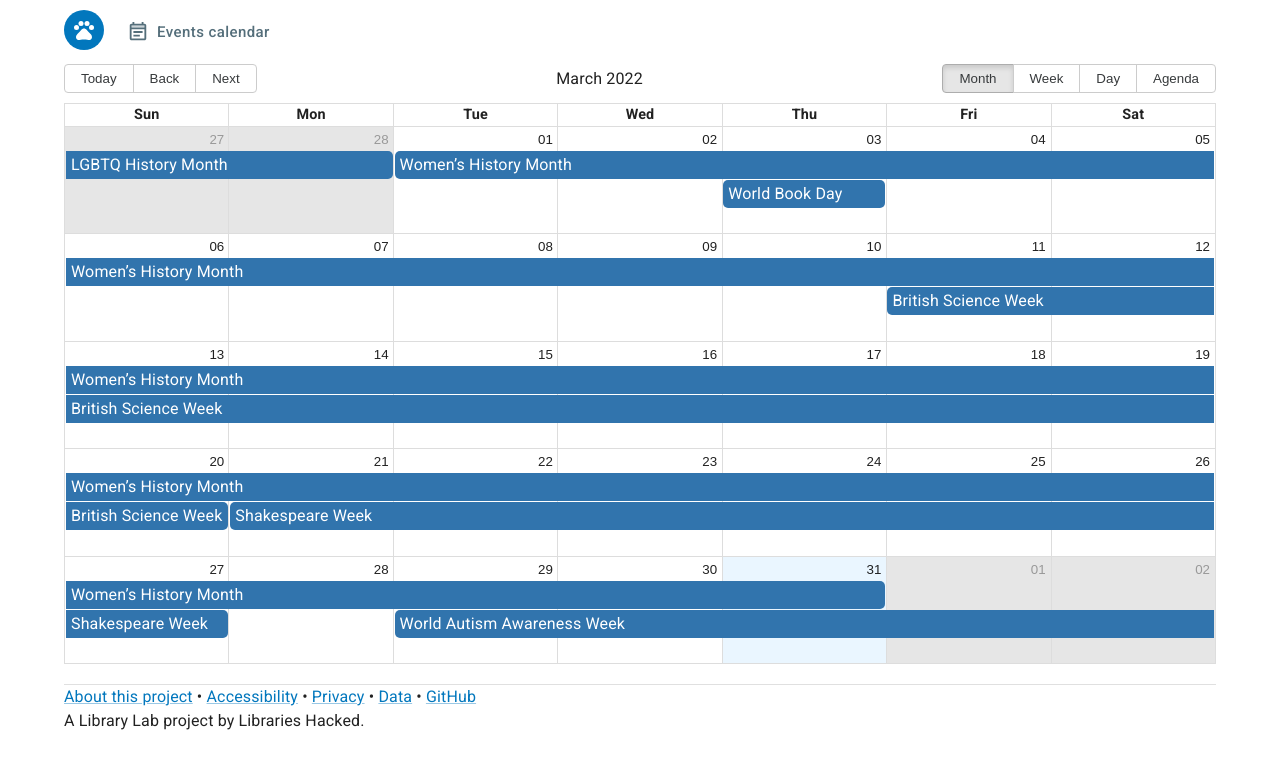
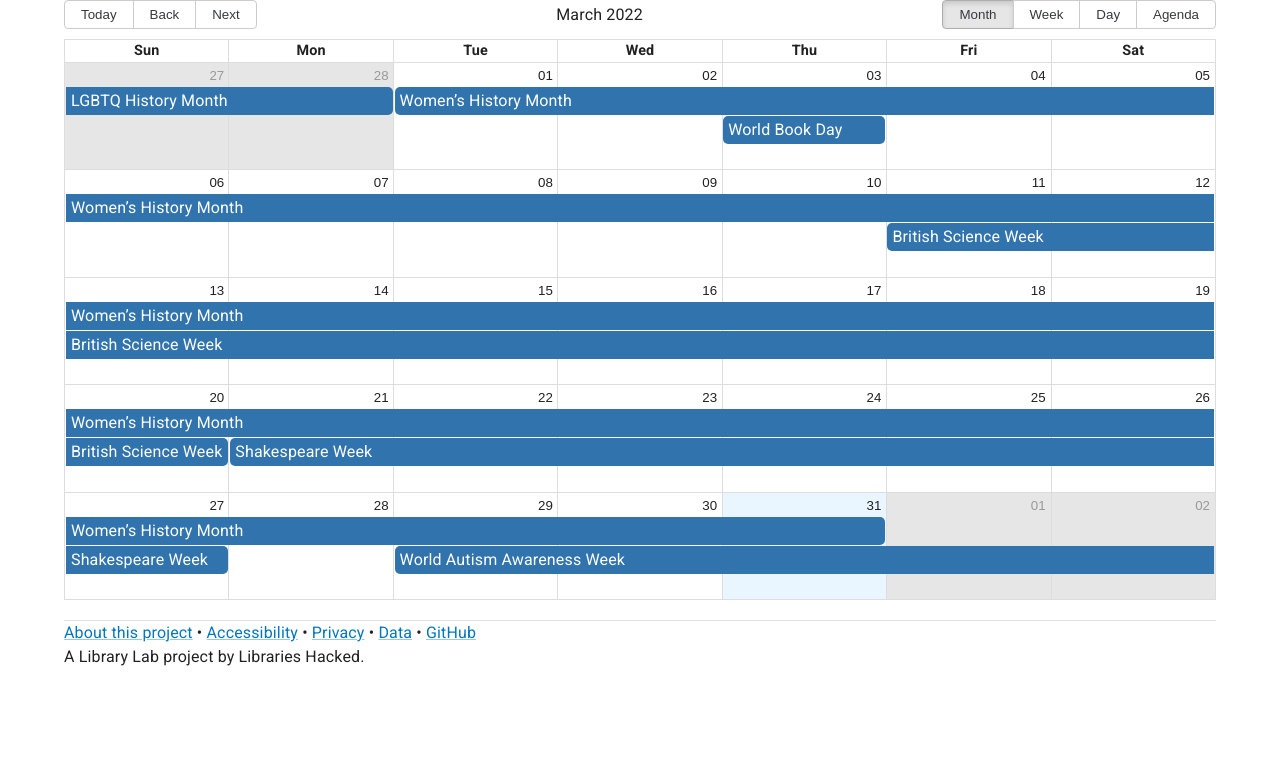
Before and after one commit to LibrariesHacked/library-calendar, a React (Create React App) app: page / in a window 1280 px wide. Shown: the top 768 px of the page. Built offline with nearby package versions, Linux system fonts and the light colour scheme.

Commit message:
Updating packages and removing header

```diff
--- a/src/CalendarApplication.js
+++ b/src/CalendarApplication.js
@@ -8,7 +8,6 @@ import LinearProgress from '@mui/material/LinearProgress'
 import EventCalendar from './EventCalendar'
 import EventDetails from './EventDetails'
 import Footer from './Footer'
-import Header from './Header'
 
 import { useApplicationStateValue } from './context/applicationState'
 import { useViewStateValue } from './context/viewState'
@@ -26,7 +25,6 @@ function CalendarApplication () {
   return (
     <BrowserRouter>
       <>
-        <Header site={4} loading={loading} />
         {loading ? (
           <LinearProgress
             variant='buffer'
--- a/src/Header.js
+++ /dev/null
@@ -1,111 +0,0 @@
-import React, { useState } from 'react'
-
-import { Link, useLocation } from 'react-router-dom'
-
-import AppBar from '@mui/material/AppBar'
-import Button from '@mui/material/Button'
-import Container from '@mui/material/Container'
-import Toolbar from '@mui/material/Toolbar'
-import Tooltip from '@mui/material/Tooltip'
-import SpeedDial from '@mui/material/SpeedDial'
-import SpeedDialAction from '@mui/material/SpeedDialAction'
-import useMediaQuery from '@mui/material/useMediaQuery'
-
-import PetsIcon from '@mui/icons-material/PetsTwoTone'
-
-import { styled } from '@mui/material/styles'
-
-import sites from './sites'
-
-const FabSpacer = styled('div')(({ theme }) => ({
-  display: 'flex',
-  padding: theme.spacing(0, 2)
-}))
-
-function Header (props) {
-  const { site } = props
-
-  const [siteValue, setSiteValue] = useState(site)
-  const [siteSelectorOpen, setSiteSelectorOpen] = useState(false)
-
-  const location = useLocation()
-
-  const mediumScreen = useMediaQuery(theme => theme.breakpoints.up('md'))
-
-  return (
-    <>
-      <Container maxWidth='lg'></Container>
-
-      <AppBar position='static' color='transparent' elevation={0}>
-        <Container maxWidth='lg'>
-          <Toolbar>
-            <FabSpacer />
-            <SpeedDial
-              ariaLabel='Site selector'
-              icon={<PetsIcon />}
-              direction='right'
-              open={siteSelectorOpen}
-              onOpen={() => {
-                setSiteSelectorOpen(true)
-              }}
-              onClose={() => {
-                setSiteSelectorOpen(false)
-              }}
-              sx={{
-                position: 'absolute',
-                top: 2,
-                left: 0
-              }}
-              FabProps={{
-                size: 'small',
-                sx: {
-                  boxShadow: 0
-                }
-              }}
-            >
-              {sites.map((s, idx) => {
-                return (
-                  <SpeedDialAction
-                    key={'tb_site_' + idx}
-                    icon={s.icon}
-                    tooltipTitle={s.title}
-                    onClick={() => {
-                      setSiteSelectorOpen(false)
-                      setSiteValue(idx)
-                    }}
-                    sx={{ boxShadow: 0, backgroundColor: '#fff' }}
-                  />
-                )
-              })}
-            </SpeedDial>
-            {!siteSelectorOpen && (
-              <>
-                {sites[siteValue].links.map((link, idx) => {
-                  let linkProps = { component: Link, to: link.to }
-                  if (siteValue !== site)
-                    linkProps = { href: sites[siteValue].url + link.to }
-                  return (
-                    <Tooltip title={link.title} key={'icnb_menu_lg_' + idx}>
-                      <Button
-                        {...linkProps}
-                        disableRipple={location.pathname === link.to}
-                        disableFocusRipple={location.pathname === link.to}
-                        color='secondary'
-                        size='large'
-                        startIcon={link.icon}
-                      >
-                        {mediumScreen ? link.title : link.short}
-                      </Button>
-                    </Tooltip>
-                  )
-                })}
-              </>
-            )}
-          </Toolbar>
-        </Container>
-      </AppBar>
-    </>
-  )
-}
-
-export default Header
--- a/src/sites.js
+++ /dev/null
@@ -1,116 +0,0 @@
-import BookIcon from '@mui/icons-material/BookTwoTone'
-import DirectionBusIcon from '@mui/icons-material/DirectionsBusTwoTone'
-import EventIcon from '@mui/icons-material/EventNoteTwoTone'
-import GridOnIcon from '@mui/icons-material/GridOnTwoTone'
-import HeadsetIcon from '@mui/icons-material/HeadsetTwoTone'
-import LocalLibraryIcon from '@mui/icons-material/LocalLibraryTwoTone'
-import MapIcon from '@mui/icons-material/MapTwoTone'
-import MovieIcon from '@mui/icons-material/MovieTwoTone'
-import PetsIcon from '@mui/icons-material/PetsTwoTone'
-import SearchIcon from '@mui/icons-material/SearchTwoTone'
-
-const sites = [
-  {
-    title: 'Library lab',
-    url: 'https://www.librarylab.uk',
-    icon: <PetsIcon />,
-    links: [
-      {
-        title: 'About library lab',
-        short: 'Lab',
-        icon: <PetsIcon />,
-        to: '/'
-      }
-    ]
-  },
-  {
-    title: 'Libraries at home',
-    url: 'https://www.librariesathome.co.uk',
-    icon: <LocalLibraryIcon />,
-    links: [
-      {
-        title: 'Find service',
-        short: 'Find',
-        icon: <SearchIcon />,
-        to: '/'
-      },
-      {
-        title: 'Watch library TV',
-        short: 'Watch',
-        icon: <MovieIcon />,
-        to: '/watch'
-      },
-      {
-        title: 'Read blogs',
-        short: 'Read',
-        icon: <BookIcon />,
-        to: '/read'
-      },
-      {
-        title: 'Listen podcasts',
-        short: 'Listen',
-        icon: <HeadsetIcon />,
-        to: '/listen'
-      }
-    ]
-  },
-  {
-    title: 'Mobile libraries',
-    url: 'https://www.mobilelibraries.org',
-    icon: <DirectionBusIcon />,
-    links: [
-      {
-        title: 'Find my stop',
-        short: 'Stops',
-        icon: <GridOnIcon />,
-        to: '/'
-      },
-      {
-        title: 'Mobile vans',
-        short: 'Vans',
-        icon: <DirectionBusIcon />,
-        to: '/mobiles'
-      },
-      {
-        title: 'Map of stops',
-        short: 'Map',
-        icon: <MapIcon />,
-        to: '/map'
-      }
-    ]
-  },
-  {
-    title: 'Library map',
-    url: 'https://www.librarymap.co.uk',
-    icon: <MapIcon />,
-    links: [
-      {
-        title: 'Find my library',
-        short: 'Find',
-        icon: <GridOnIcon />,
-        to: '/'
-      },
-      {
-        title: 'Map of libraries',
-        short: 'Map',
-        icon: <MapIcon />,
-        to: '/map'
-      }
-    ]
-  },
-  {
-    title: 'Library calendar',
-    url: 'https://www.librarycalendar.co.uk',
-    icon: <EventIcon />,
-    links: [
-      {
-        title: 'Events calendar',
-        short: 'Events',
-        icon: <EventIcon />,
-        to: '/'
-      }
-    ]
-  }
-]
-
-export default sites
```
Also changed, not shown: package.json (+18 -11 lines), 1 other file (tests, documents, lock files or other folders).
